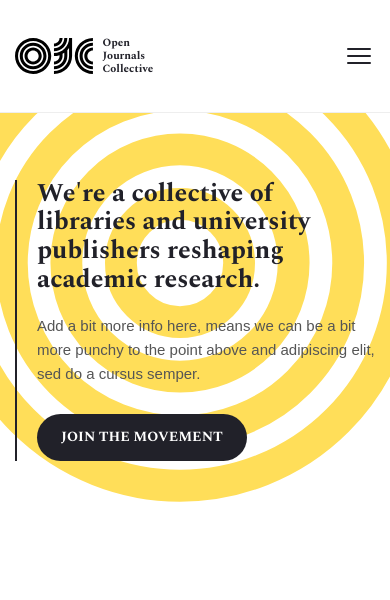
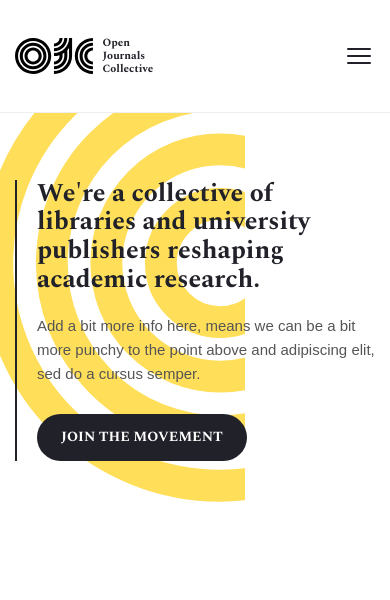
Before and after one commit to dqprogramming/astrometrics, a Django app: page / in a window 390 px wide. Shown: the top 600 px of the page. Run offline with Django 5.2, Linux system fonts and the light colour scheme.

Commit message:
fix(landing): clip hero circles on right and position to overlap header text
Ref #3

```diff
--- a/static/css/landing.css
+++ b/static/css/landing.css
@@ -13,9 +13,10 @@
     width: 850px;
     height: 850px;
     top: -200px;
-    right: -80px;
+    right: 50px;
     z-index: 0;
     pointer-events: none;
+    clip-path: inset(0 28% 0 0);
 }
 
 /* --- Hero Section --- */
@@ -72,6 +73,7 @@
         height: 650px;
         top: -150px;
         right: -60px;
+        clip-path: inset(0 35% 0 0);
     }
 }
 
@@ -86,7 +88,8 @@
         width: 500px;
         height: 500px;
         top: -100px;
-        right: -40px;
+        right: -80px;
+        clip-path: inset(0 45% 0 0);
     }
 }
 
```
